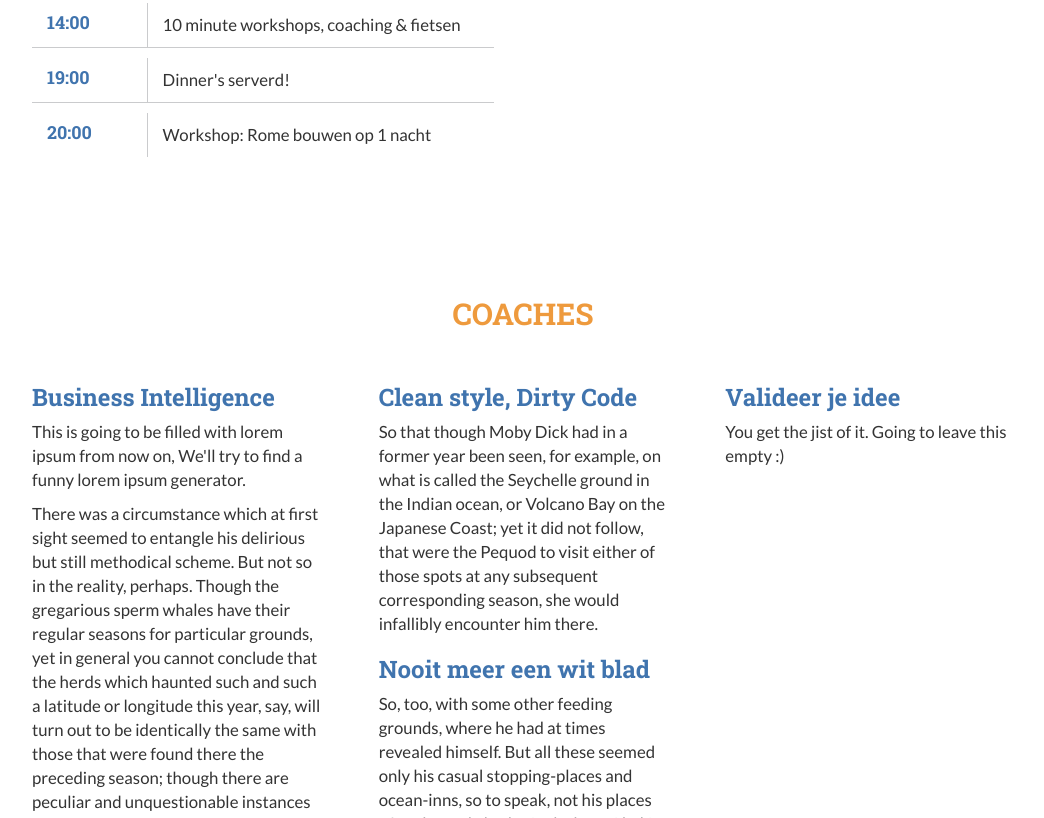
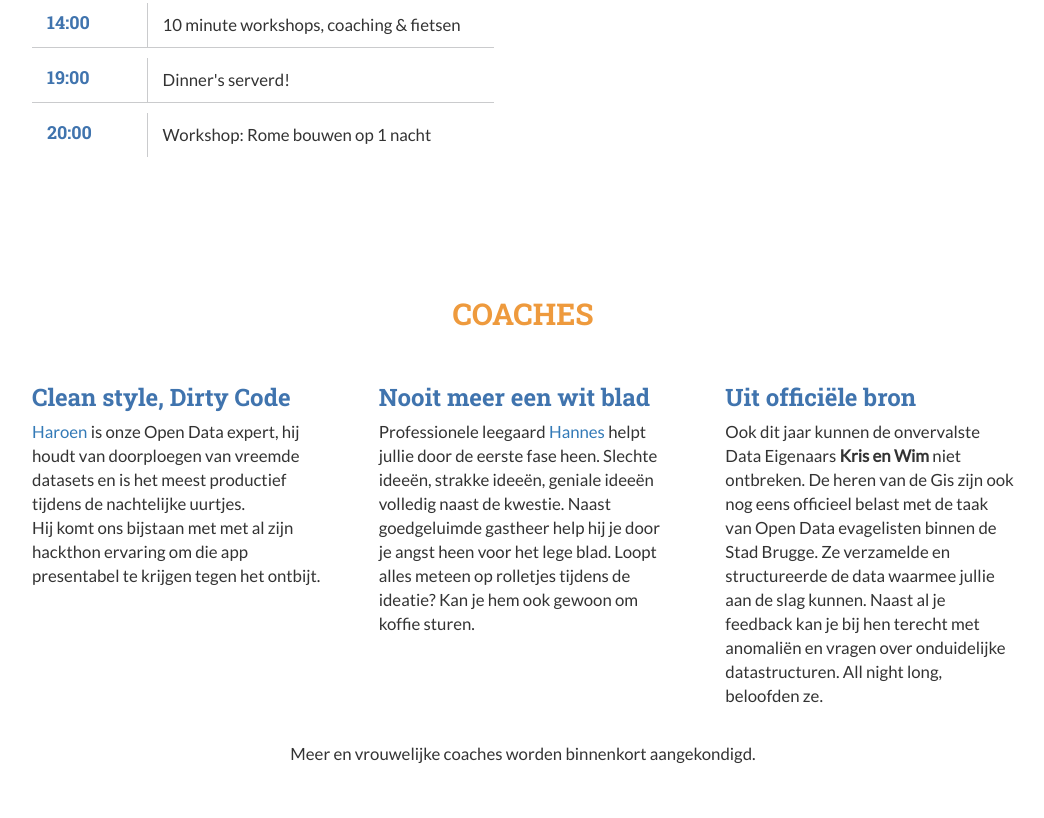
Before and after one commit to hannesdh/hannesdh.github.io, a website: page index.html in a window 1280 px wide. Shown: the part 1982-2800 px from the top of the page, without its empty margins (117-1161 px from the left). Drawn offline with nearby package versions, Linux system fonts and the light colour scheme.

Commit message:
Added coaches and logo

```diff
--- a/css/main.css
+++ b/css/main.css
@@ -251,6 +251,12 @@ footer a {
     font-size: 1.8em;}
   #site-intro h2 {
     font-size: 1.6em;}
+
+  .big-button {
+  padding: 0.5em 1em !important;
+  font-size: 4.4em;
+
+}
 
   }
 
@@ -599,7 +605,7 @@ Main components
 
 .big-button {
   float: center;
-  padding: 1.4em 3.5em;
+  padding: 1em 3em;
   background: #EE9A3D;
   color: #4074AE;
   font-size: 1.4em;
--- a/index.html
+++ b/index.html
@@ -51,7 +51,7 @@
                         <span class="icon-bar bg-blue"></span>
                         <span class="icon-bar bg-blue"></span>
                     </button>
-                    <a href="#" class="navbar-brand"><img src="http://placehold.it/150x60" alt="logo"></a>
+                    <a href="#" class="navbar-brand"><img src="./assets/logos/cityhacks.png" alt="logo"></a>
                 </div>
 
                 <div id="navbar" class="navbar-collapse collapse">
@@ -118,7 +118,7 @@
                                 <p>
                                     Tijdens de 24 uurs hackathon in hartje Brugge zoeken studenten en webbedrijven antwoorden op de uitdagingen rond lang en gelukkig leven.                                 </p>
                                 <p>
-                                    * De teams van maximum zes bouwen aan een digitale applicatie (web, mobile, hybrid, IoT,…) op basis van Open data van Stad, provincie en gewest. Naast idee en de uitwerking is een toekomstplan dit jaar ook deel van de opdracht. Onder begeleiding van verschillende coaching wordt een businessplan opgesteld en gevalideerd. Dus ook wie niet kan coden is maakt het verschil.
+                                    De teams van maximum zes bouwen aan een digitale applicatie (web, mobile, hybrid, IoT,…) op basis van Open data van Stad, provincie en gewest. Naast idee en de uitwerking is een toekomstplan dit jaar ook deel van de opdracht. Onder begeleiding van verschillende coaching wordt een businessplan opgesteld en gevalideerd. Dus ook wie niet kan coden is maakt het verschil.
                                 </p>
                                 <p>
                                     <strong>Deelname is gratis, maar inschrijven met je team is verplicht.</strong>
@@ -312,47 +312,32 @@
                     <div class="row info-cards extra-spacing">
                         <div class="col-md-4 col-xs-12">
                             <div class="card-white">
-                                <h3 class="text-blue">Business Intelligence</h3>
+                                <h3 class="text-blue">Clean style, Dirty Code</h3>
                                 <p>
-                                    This is going to be filled with lorem ipsum from now on, We'll try to find a funny lorem
-                                    ipsum generator.
-                                </p>
-                                <p>There was a circumstance which at first sight seemed to entangle his delirious
-                                    but still methodical scheme. But not so in the reality, perhaps. Though the gregarious
-                                    sperm whales have their regular seasons for particular grounds, yet in general
-                                    you cannot conclude that the herds which haunted such and such a latitude or longitude
-                                    this year, say, will turn out to be identically the same with those that were found there
-                                    the preceding season; though there are peculiar and unquestionable instances where
-                                    the contrary of this has proved true. In general, the same remark, only within a less
-                                    wide limit, applies to the solitaries and hermits among the matured, aged sperm whales.
+                                    <a href="https://haroen.me/">Haroen</a> is onze Open Data expert, hij houdt van doorploegen van vreemde datasets en is het meest productief tijdens de nachtelijke uurtjes. <br> Hij komt ons bijstaan met met al zijn hackthon ervaring om die app presentabel te krijgen tegen het ontbijt.
                                 </p>
                             </div>
                         </div>
                         <div class="col-md-4 col-xs-12">
                             <div class="card-white">
-                                <h3 class="text-blue">Clean style, Dirty Code</h3>
-                                <p>
-                                    So that though Moby Dick had in a former year been seen, for example, on what is called
-                                    the Seychelle ground in the Indian ocean, or Volcano Bay on the Japanese Coast;
-                                    yet it did not follow, that were the Pequod to visit either of those spots at any
-                                    subsequent corresponding season, she would infallibly encounter him there.
-                                </p>
                                 <h3 class="text-blue">Nooit meer een wit blad</h3>
                                 <p>
-                                    So, too,
-                                    with some other feeding grounds, where he had at times revealed himself. But all
-                                    these seemed only his casual stopping-places and ocean-inns, so to speak, not his
-                                    places of prolonged abode. And where Ahab's chances of accomplishing his objec
+                                    Professionele leegaard <a href="https://www.instagram.com/nerdlab9000/">Hannes</a> helpt jullie door de eerste fase heen. Slechte ideeën, strakke ideeën, geniale ideeën volledig naast de kwestie. Naast goedgeluimde gastheer help hij je door je angst heen voor het lege blad. Loopt alles meteen op rolletjes tijdens de ideatie? Kan je hem ook gewoon om koffie sturen.
                                 </p>
                             </div>
                         </div>
                         <div class="col-md-4 col-xs-12">
                             <div class="card-white">
-                                <h3 class="text-blue">Valideer je idee</h3>
+                                <h3 class="text-blue">Uit officiële bron</h3>
                                 <p>
-                                  You get the jist of it. Going to leave this empty :)
+                                  Ook dit jaar kunnen de onvervalste Data Eigenaars <strong>Kris en Wim</strong> niet ontbreken. De heren van de Gis zijn ook nog eens officieel belast met de taak van Open Data evagelisten binnen de Stad Brugge. Ze verzamelde en structureerde de data waarmee jullie aan de slag kunnen. Naast al je feedback kan je bij hen terecht met anomaliën en vragen over onduidelijke datastructuren. All night long, beloofden ze.
                                 </p>
                             </div>
+                        </div>
+                    </div>
+                     <div class="row">
+                        <div class="col-md-12">
+                            <p class="text-center">Meer en vrouwelijke coaches worden binnenkort aangekondigd.</p>
                         </div>
                     </div>
 
@@ -452,7 +437,7 @@
                     <div class="col-xs-offset-1 col-xs-10 ">
                         <div class="row">
                             <div class="col col-xs-10 col-xs-offset-1">
-                                <h2 class="">GOESTING?</h2>
+                                <h2 class="text-blue">GOESTING?</h2>
                                 <h4>
                                     Jij zorgt voor het team, wij zorgen voor eten, koffie, wifi, coaches, pintjes en goed gezelschap. Laat je niet kennen
                                 </h4>
@@ -471,7 +456,7 @@
 
 <!--
     MORE INFORMATION BLOCK
--->
+
             <div class="section bg-white">
                 <div class="container">
                     <div class="row">
@@ -520,6 +505,8 @@
                             </div>
                         </div>
                     </div>
+
+                    -->
         <!--
     PARTNERS PART
 -->
@@ -530,8 +517,6 @@
                     <div class="partner-logos">
                         <a href="http://www.nerdlab.be"><img src="assets/logos/nerdlab.png"></a>
                         <a href="#" target="_blank"><img src="assets/logos/stadbrugge.png"></a>
-                        <a href="#" target="_blank"><img src="http://placehold.it/150x150"></a>
-                        <a href="#" target="_blank"><img src="http://placehold.it/150x150"></a>
                     </div>
                     <br>
                   </div>
```
Also changed, not shown: assets/logos/cityhacks.png (added), 2 other files.
